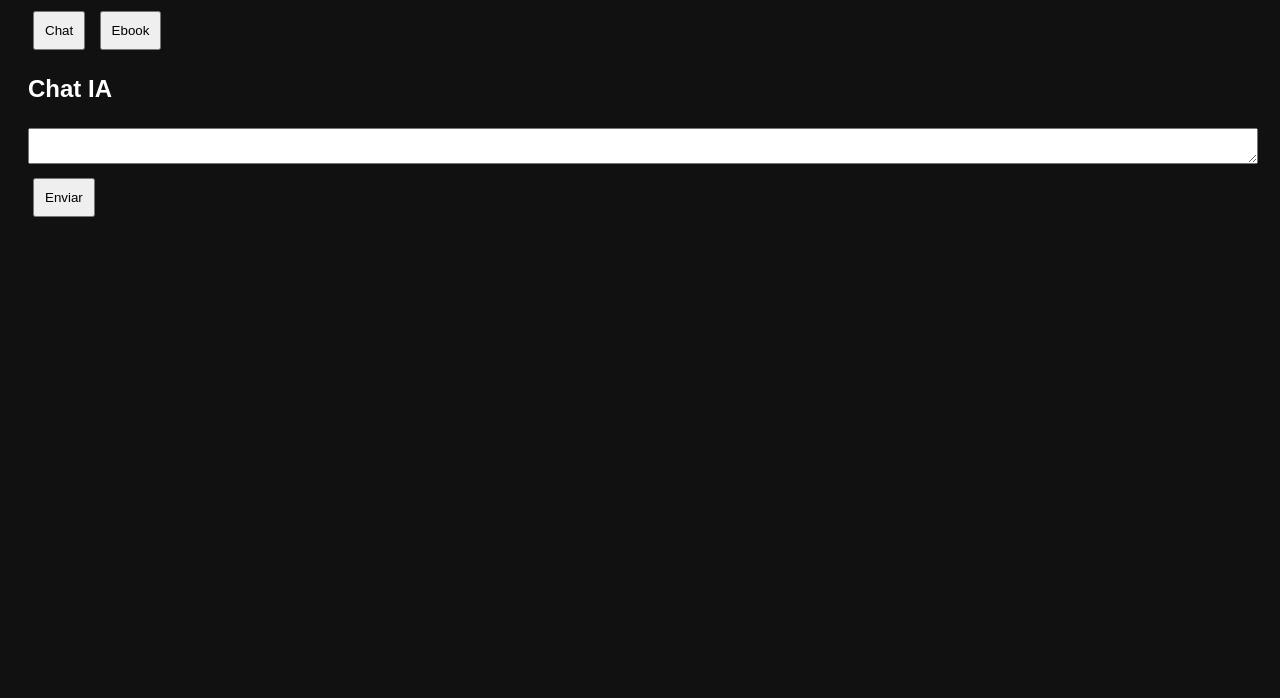
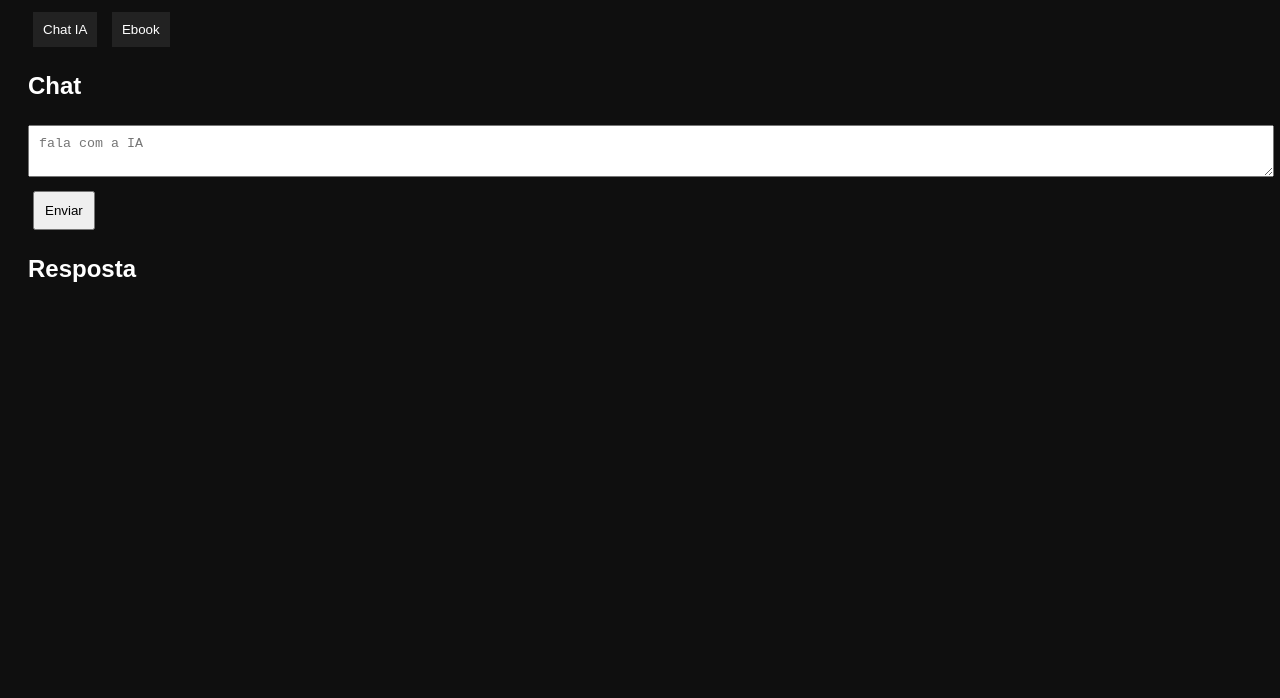
Before and after one commit to Willidf28/WET_Hermes, a plain HTML site: page index.html in a window 1280 px wide. Shown: the part 102-800 px from the top of the page. Drawn offline with Linux system fonts and the light colour scheme.

Commit message:
frontend funcional

```diff
--- a/index.html
+++ b/index.html
@@ -4,52 +4,68 @@
 <meta charset="UTF-8">
 <title>Hermes IA</title>
 <style>
-body { font-family: Arial; padding:20px; background:#111; color:#fff; }
-button { padding:10px; margin:5px; }
-textarea, input { width:100%; margin:5px 0; }
+body { font-family: Arial; background:#0f0f0f; color:#fff; padding:20px; }
+button { padding:10px; margin:5px; cursor:pointer; }
+textarea,input { width:100%; padding:10px; margin:5px 0; }
 .aba { display:none; }
 .ativa { display:block; }
+nav button { background:#222; color:#fff; border:none; }
 </style>
 </head>
 <body>
 
-<h1>Hermes IA</h1>
+<h1>🔥 Hermes IA</h1>
 
-<button onclick="tab('chat')">Chat</button>
-<button onclick="tab('ebook')">Ebook</button>
+<nav>
+  <button onclick="abrir('chat')">Chat IA</button>
+  <button onclick="abrir('ebook')">Ebook</button>
+</nav>
 
 <div id="chat" class="aba ativa">
-<h2>Chat IA</h2>
-<textarea id="msg"></textarea>
-<button onclick="chat()">Enviar</button>
+  <h2>Chat</h2>
+  <textarea id="msg" placeholder="fala com a IA"></textarea>
+  <button onclick="chat()">Enviar</button>
 </div>
 
 <div id="ebook" class="aba">
-<h2>Ebook</h2>
-<input id="tema" placeholder="tema">
-<button onclick="ebook()">Gerar</button>
+  <h2>Ebook</h2>
+  <input id="tema" placeholder="tema do ebook">
+  <button onclick="ebook()">Gerar Ebook</button>
 </div>
 
+<h2>Resposta</h2>
 <pre id="out"></pre>
 
 <script>
-function tab(t){
- document.querySelectorAll('.aba').forEach(x=>x.classList.remove('ativa'));
- document.getElementById(t).classList.add('ativa');
+function abrir(id){
+  document.querySelectorAll('.aba').forEach(e=>e.classList.remove('ativa'));
+  document.getElementById(id).classList.add('ativa');
 }
 
 async function chat(){
- const m = document.getElementById("msg").value;
- const r = await fetch("/api/chat",{method:"POST",headers:{"Content-Type":"application/json"},body:JSON.stringify({mensagem:m})});
- const d = await r.json();
- document.getElementById("out").innerText = d.resposta;
+  document.getElementById("out").innerText = "carregando...";
+
+  const r = await fetch("/api/chat", {
+    method:"POST",
+    headers:{"Content-Type":"application/json"},
+    body: JSON.stringify({ mensagem: document.getElementById("msg").value })
+  });
+
+  const d = await r.json();
+  document.getElementById("out").innerText = JSON.stringify(d,null,2);
 }
 
 async function ebook(){
- const t = document.getElementById("tema").value;
- const r = await fetch("/api/ebook",{method:"POST",headers:{"Content-Type":"application/json"},body:JSON.stringify({tema:t})});
- const d = await r.json();
- document.getElementById("out").innerText = d.ebook;
+  document.getElementById("out").innerText = "gerando ebook...";
+
+  const r = await fetch("/api/ebook", {
+    method:"POST",
+    headers:{"Content-Type":"application/json"},
+    body: JSON.stringify({ tema: document.getElementById("tema").value })
+  });
+
+  const d = await r.json();
+  document.getElementById("out").innerText = JSON.stringify(d,null,2);
 }
 </script>
 
```
